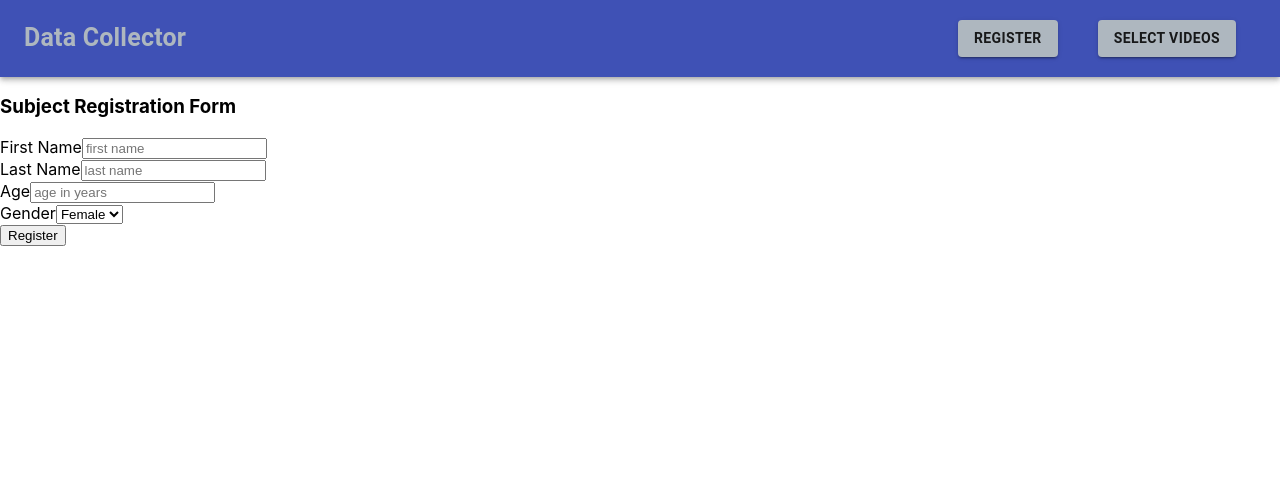
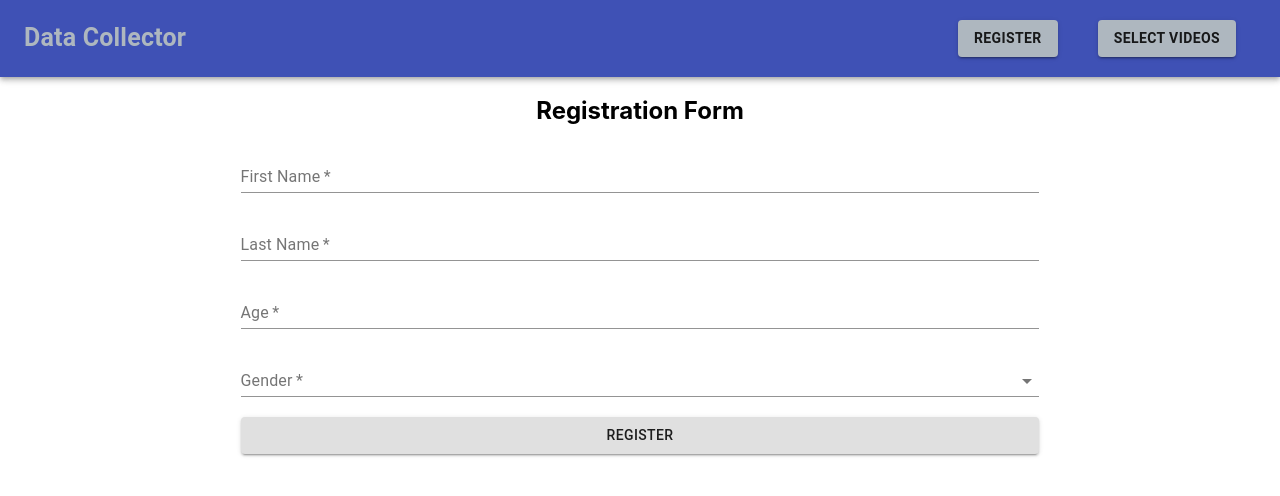
Before and after one commit to cepdnaclk/e16-4yp-Human-Animal-Emotion-Detection-Using-ECG-and-ML-Techniques, a React (Create React App) app in the folder code/web application/data-collector/: page / in a window 1280 px wide. Shown: the top 496 px of the page. Built offline with nearby package versions, Linux system fonts and the light colour scheme.

Commit message:
modify reg. form

```diff
--- a/code/web application/data-collector/src/components/registrationComponent.js
+++ b/code/web application/data-collector/src/components/registrationComponent.js
@@ -1,6 +1,6 @@
 import React, {useState} from "react";
-import { useNavigate } from 'react-router-dom';
-
+import {useNavigate} from 'react-router-dom';
+import {Button, FormControl, Grid, MenuItem, TextField} from "@material-ui/core";
 
 
 export default function Register(){
@@ -22,52 +22,45 @@ export default function Register(){
     }
 
     return(
-        <div>
-            <div >
-                <form onSubmit={ handleSubmit}>
-                    <div >
-                        <h3 >Subject Registration Form </h3>
-                        <div >
-                            <label>First Name</label>
-                            <input
-                                type="text"
-                                placeholder="first name"
-                                id="firstname"
-                                value={firstName}
-                                onChange={event => setFirstName(event.target.value)}
-                            />
-                        </div>
-                        <div >
-                            <label>Last Name</label>
-                            <input
-                                type="text"
-                                placeholder="last name"
-                                id="lastname"
-                            />
-                        </div>
-                        <div className="form-group mt-3">
-                            <label>Age</label>
-                            <input
-                                type="number"
-                                placeholder="age in years"
-                                id="age"
-                            />
-                        </div>
-                        <div >
-                            <label>Gender</label>
-                            <select id="gender" >
-                                <option value="female">Female</option>
-                                <option value="male">Male</option>
-                            </select>
-                        </div>
-                        <div >
-                            <button type="submit" >
-                                Register
-                            </button>
-                        </div>
-                    </div>
-                </form>
-            </div>
-        </div>
+        <Grid container
+              spacing={0}
+              direction="column"
+              alignItems="center"
+              justify="center">
+
+
+        <form onSubmit={handleSubmit}>
+            <h2 style={{textAlign: "center"}}>Registration Form</h2>
+
+            {/* first name */}
+            <FormControl fullWidth>
+            <TextField required label="First Name"  value={firstName} onChange={event => setFirstName(event.target.value)}/> <br/>
+            </FormControl>
+
+            {/* last name */}
+            <FormControl fullWidth>
+            <TextField required label="Last Name" value={lastName} onChange={event => setLastName(event.target.value)}/> <br/>
+            </FormControl>
+
+            {/* age */}
+            <FormControl fullWidth>
+            <TextField  required label="Age" value={age} onChange={event => setAge(event.target.value)}/> <br/>
+            </FormControl>
+            {/* gender */}
+            <FormControl fullWidth>
+                <TextField required select label="Gender" value={gender} onChange={event => setGender(event.target.value)}>
+                    <MenuItem value='male'>Male</MenuItem>
+                    <MenuItem value='female'>Female</MenuItem>
+                </TextField>
+            </FormControl>
+
+            <FormControl fullWidth>
+            <Button type="submit" variant="contained" style={{marginTop: 20}} >
+                Register
+            </Button>
+        </FormControl>
+
+        </form>
+        </Grid>
     )
 }
```
